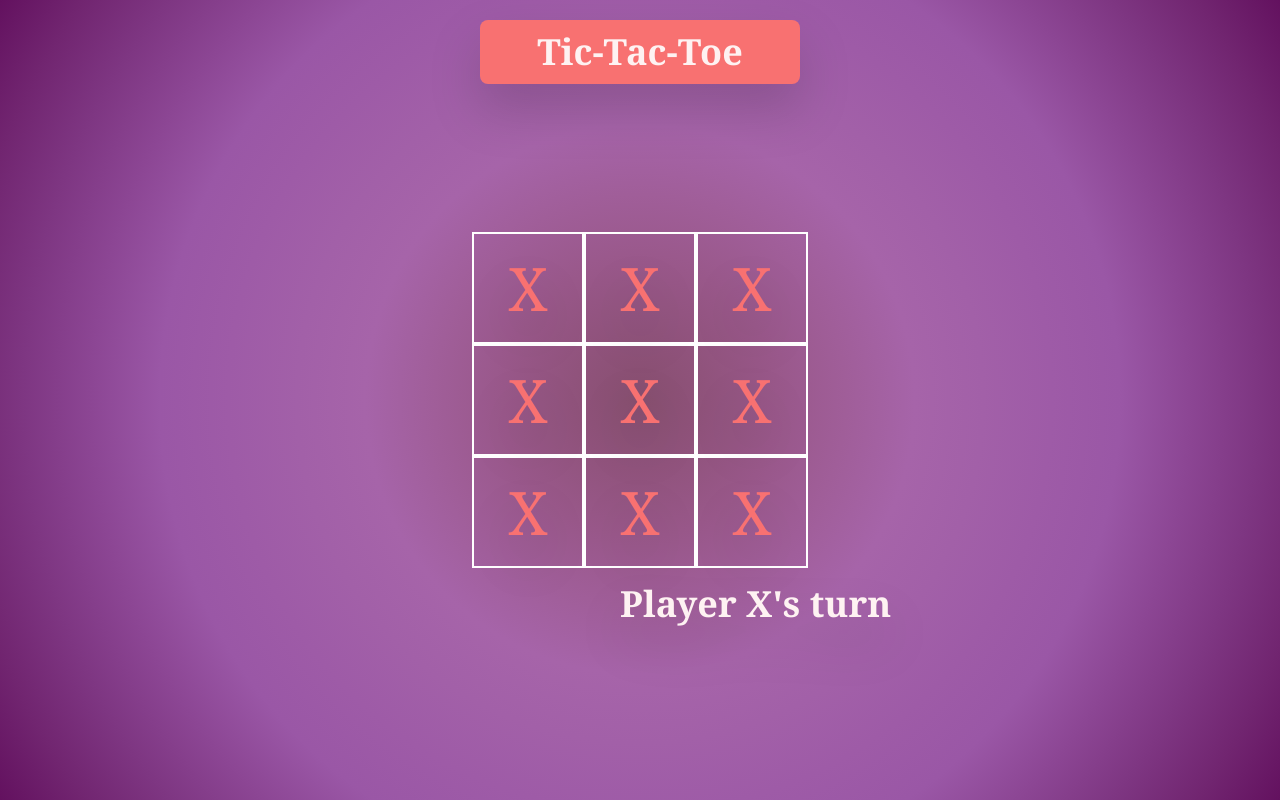
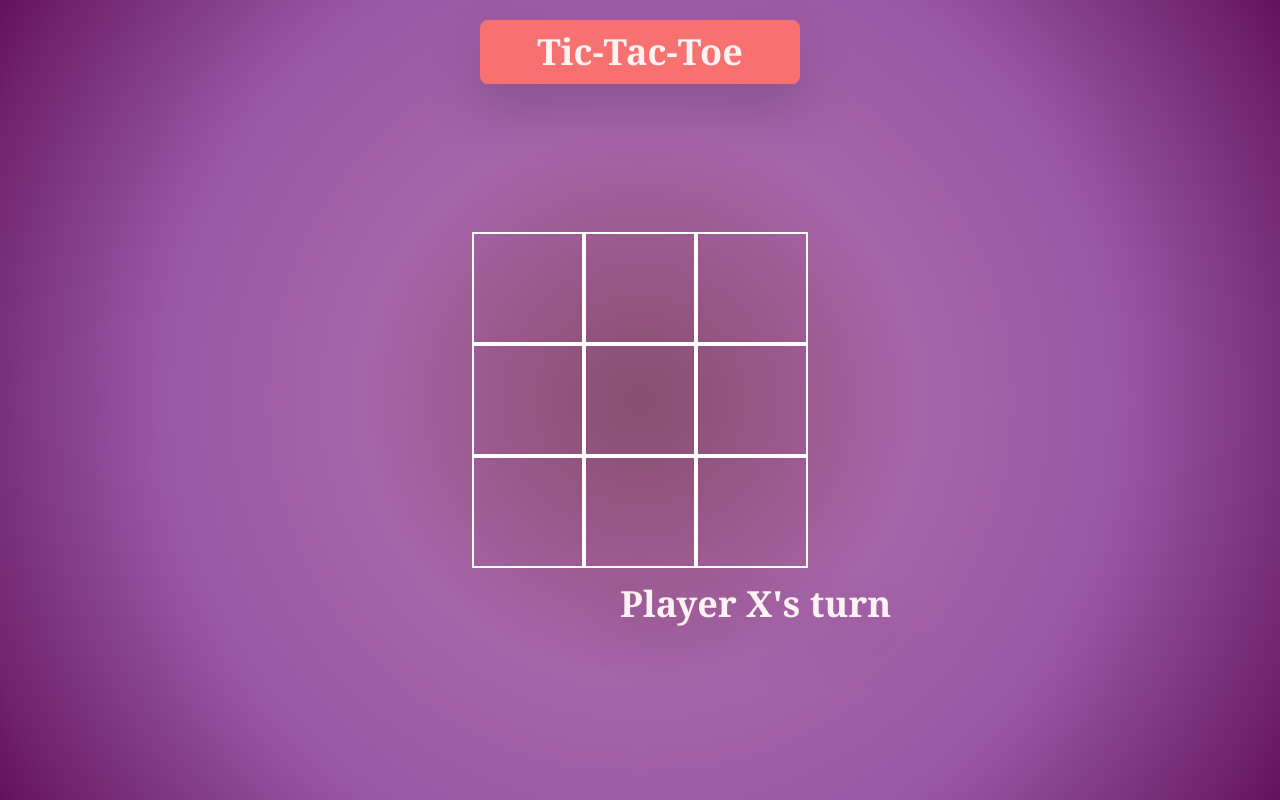
Before and after one commit to Shadan-Jamal/Tic-Tac-Toe, a React (Vite) app: page / in a window 1280 px wide. Built offline with nearby package versions, Linux system fonts and the light colour scheme.

Commit message:
Add X and O turns

```diff
--- a/src/Block.jsx
+++ b/src/Block.jsx
@@ -1,11 +1,12 @@
 import React from 'react';
 
-function Block({shape, setShape}) {
+function Block({shape,onBlockClick}) {
   return (
-    <div className='text-6xl hover:cursor-pointer h-full flex items-center justify-center'>
+    <div
+    onClick={onBlockClick}
+    className='text-6xl hover:cursor-pointer h-full flex items-center justify-center'>
       <p
-      onClick={() => shape === "X" ? setShape("O") : setShape("X")}
-      className='text-red-400 font-serif drop-shadow-2xl rounded-lg px-1'>{shape}</p>
+      className='text-red-400 font-serif drop-shadow-2xl rounded-lg px-1 high'>{shape}</p>
     </div>
   )
 }
--- a/src/Grid.jsx
+++ b/src/Grid.jsx
@@ -2,45 +2,39 @@ import React,{ useState } from 'react';
 import Block from './Block';
 
 function Grid() {
-  const [shape,setShape] = useState('X');
-  const [turn,setTurn] = useState();
+  const [turn,setTurn] = useState(true);
+  const [shapes,setShapes] = useState(Array(9).fill(null));
+
+  const handleClick = (i) =>{
+    const nextShapes = shapes.slice();
+    if(shapes[i] == null){
+      nextShapes[i] = turn ? 'X' : 'O';
+      setShapes(nextShapes);
+      setTurn(!turn);
+    }
+  }
+
   return (
     <>
     <nav className='fixed top-0 w-screen text-center'>
       <h1 className='block mx-auto lg:w-80 text-red-50 font-serif font-extrabold text-2xl lg:text-4xl p-3 bg-red-400 drop-shadow-2xl mt-5 rounded-lg'>Tic-Tac-Toe</h1>
     </nav>
     <div className='grid grid-cols-3 grid-rows-3 place-content-evenly place-items-stretch p-6 h-96 w-96 absolute inset-0 m-auto'>
-      <div className='h-28 w-28 border-2 border-white'>
-        <Block shape={shape} setShape={setShape} />
+      {
+      shapes.map((shape,index) =>{
+        return <div className='h-28 w-28 border-2 border-white'>
+        <Block
+        key={index}
+        shape={shape}
+        onBlockClick={() => handleClick(index)
+      } />
       </div>
-      <div className='h-28 w-28 border-2 border-white'>
-        <Block shape={shape} setShape={setShape} />
-      </div>
-      <div className='h-28 w-28 border-2 border-white'>
-        <Block shape={shape} setShape={setShape} />
-      </div>
-      <div className='h-28 w-28 border-2 border-white'>
-        <Block shape={shape} setShape={setShape} />
-      </div>
-      <div className='h-28 w-28 border-2 border-white'>
-        <Block shape={shape} setShape={setShape} />
-      </div>
-      <div className='h-28 w-28 border-2 border-white'>
-        <Block shape={shape} setShape={setShape} />
-      </div>
-      <div className='h-28 w-28 border-2 border-white'>
-        <Block shape={shape} setShape={setShape} />
-      </div>
-      <div className='h-28 w-28 border-2 border-white'>
-        <Block shape={shape} setShape={setShape} />
-      </div>
-      <div className='h-28 w-28 border-2 border-white'>
-        <Block shape={shape} setShape={setShape} />
-      </div>
+      })}
     </div>
-    <p className='text-red-50 font-serif font-extrabold text-xl lg:text-4xl drop-shadow-2xl rounded-lg col-span-3 row-span-3 absolute bottom-44 left-[620px]'>
-      {shape=="X" ? "Player X's turn" : "Player O's turn"}
-    </p>
+
+    {<p className='text-red-50 font-serif font-extrabold text-xl lg:text-4xl drop-shadow-2xl rounded-lg col-span-3 row-span-3 absolute bottom-44 left-[620px]'>
+      {turn ? "Player X's turn" : "Player O's turn"}
+    </p>}
     </>
   )
 }
--- a/src/index.css
+++ b/src/index.css
@@ -9,3 +9,7 @@ body{
     #99588a, #a05e99, #a664a9, #a260a8, #9e5ba7,
     #9a57a6, #8c4694, #7e3682, #712570, #63115f);
 }
+
+p{
+    user-select:none;
+}
```
